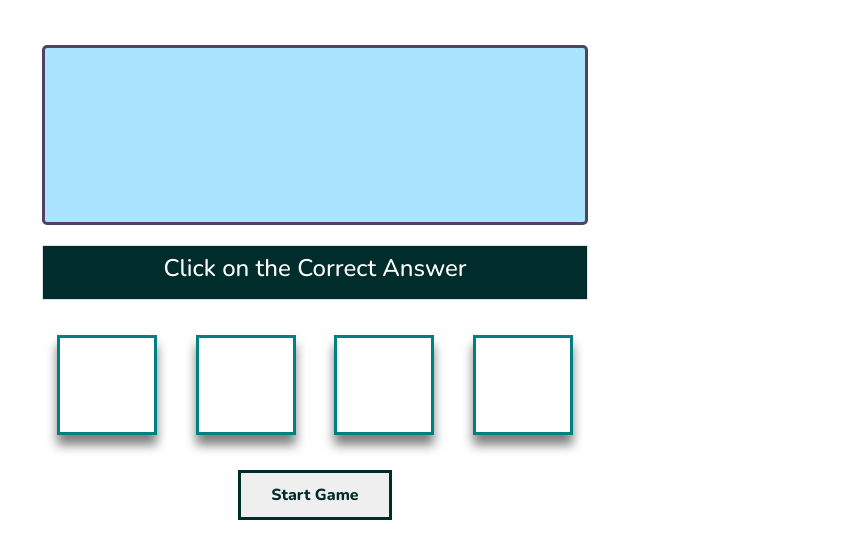
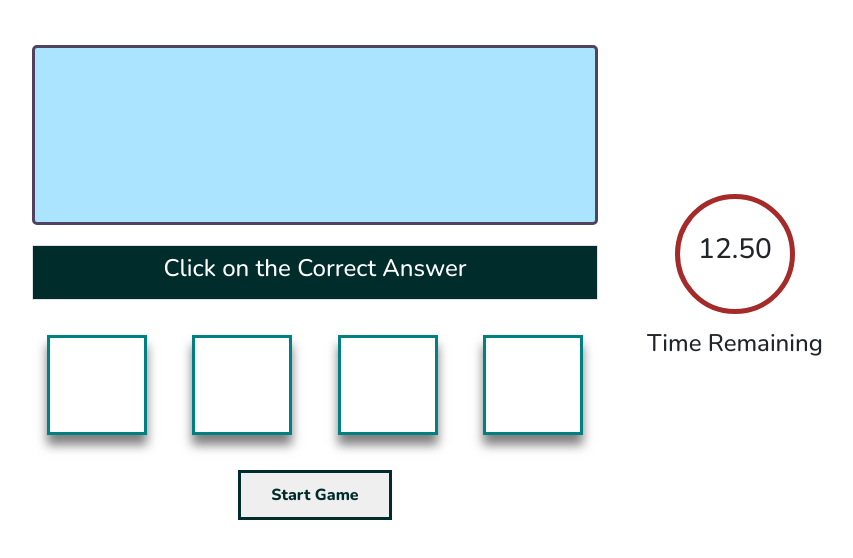
Before and after one commit to shafik720/Project---Math-Game, a plain HTML site: page index.html in a window 1280 px wide. Shown: the whole page, without its empty margins (325-1178 px from the left). Drawn offline with nearby package versions, Linux system fonts and the light colour scheme.

Commit message:
dfghdfgh

```diff
--- a/assets/css/style.css
+++ b/assets/css/style.css
@@ -12,7 +12,7 @@ body{
     padding: 25px;
 }
 .showBoard{
-    width: 70%;
+    /* width: 70%; */
     margin: 20px auto;
     height: 180px;
     background-color: #abe4ff;
@@ -21,7 +21,7 @@ body{
 }
 
 .dummyBoard{
-    width: 70%;
+    /* width: 70%; */
     margin: 20px auto;
     background-color: #002c2b;
     color: white;
@@ -40,7 +40,7 @@ body{
     padding: 15px;
     display: flex;
     justify-content: space-between;
-    width: 70%;
+    /* width: 70%; */
     margin: 20px auto;
 }
 #startBtn{
@@ -56,3 +56,21 @@ body{
 #startBtn:hover{
     background-color: orange;
 }
+
+.stopWatch{
+    border: 5px solid brown;
+    width: 120px;
+    height: 120px;
+    border-radius: 50%;
+    display: flex;
+    justify-content: center;
+    align-items: center;
+    margin: 15px 0;
+}
+
+.sideline{
+    display: flex;
+    flex-direction: column;
+    justify-content: center;
+    align-items: center;
+}
--- a/index.html
+++ b/index.html
@@ -16,8 +16,8 @@
 
     <div class="container-fluid">
         <div class="row">
-            <div class="col-lg-2"></div>
-            <div class="col-lg-8">
+            <div class="col-lg-3"></div>
+            <div class="col-lg-6">
                 <div class="mathBox mx-auto">
                     <div class="showBoard  p-4">
                     </div>
@@ -36,7 +36,14 @@
 
                 </div>
             </div>
-            <div class="col-lg-2"></div>
+            <div class="col-lg-3 d-flex align-items-center ">
+                <div class=" sideline ">
+                    <div id="stopWatch" class="stopWatch ">
+                        <h3>12.50</h3>
+                    </div>
+                    <h4>Time Remaining</h4>
+                </div>
+            </div>
         </div>
 
     </div>
```
